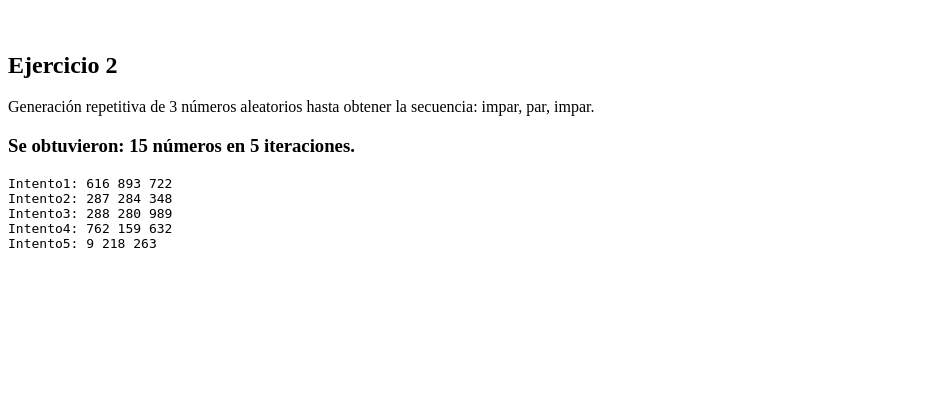
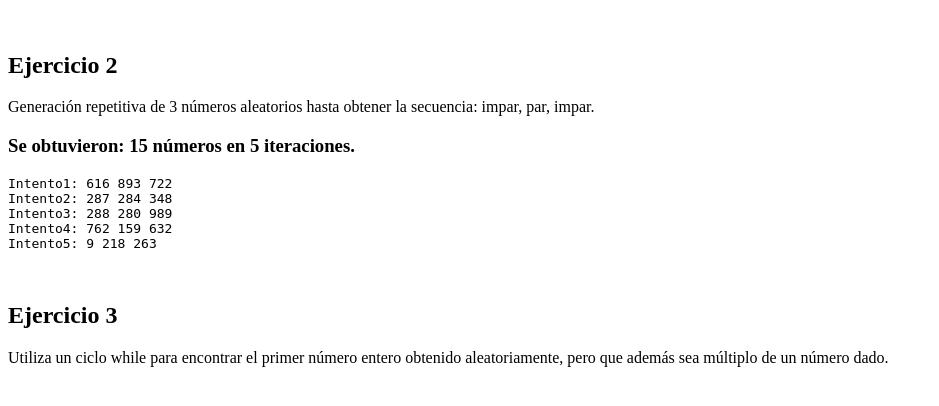
Before and after one commit to JuicyWtff/tecweb, a PHP site: page /tecweb/ in a window 1280 px wide. Shown: the part 219-625 px from the top of the page, without its empty margins (0-939 px from the left). Run offline with PHP 8.4, Linux system fonts and the light colour scheme.

Commit message:
Se realizó el ejercicio 3, con las versiones while y do-while.

```diff
--- a/practicas/p07/index.php
+++ b/practicas/p07/index.php
@@ -48,5 +48,15 @@
         echo '</pre>';
 
     ?>
+    <br>
+    <h2>Ejercicio 3</h2>
+    <p>Utiliza un ciclo while para encontrar el primer número entero obtenido aleatoriamente, pero que además sea múltiplo de un número dado.</p>
+    <?php
+        require_once('src/funciones.php');
+        if(isset($_GET['x'])){
+          $x=$_GET['x'];
+          echo esMultiplodeX($x);
+        }
+    ?>
 </body>
 </html>
--- a/practicas/p07/src/funciones.php
+++ b/practicas/p07/src/funciones.php
@@ -28,4 +28,33 @@
         $resultado = ['iteraciones'=> $iteraciones, 'numerosGenerados'=> $iteraciones*3, 'matriz'=>$intentos];
         return $resultado;
     }
+    //EJERCICIO 2
+    /* versión while
+    function esMultiplodeX($x){
+        $flagx = false;
+        $cont = 0;
+        while(!$flagx){
+            $numrand = rand(1,$x*2);
+            $cont++;
+            if(($numrand % $x) ==0){
+                $flagx=true;
+                echo '<h3> El número aleatorio: '. $numrand. ' es múltiplo de: '. $x. ' y se encontró en la iteración: '. $cont. '</h3>';
+            }
+        }
+    }
+    */
+    //version do-while
+    function esMultiplodeX($x){
+        $flagx = false;
+        $cont = 0;
+
+        do{
+            $numrand = rand(1, $x*2);
+            $cont++;
+            if(($numrand % $x) == 0){
+                $flagx=true;
+                echo '<h3> El número aleatorio: '. $numrand. ' es múltiplo de: '. $x. ' y se encontró en la iteración: '. $cont. '</h3>';
+            }
+        }while(!$flagx);
+    }
 ?>
```
